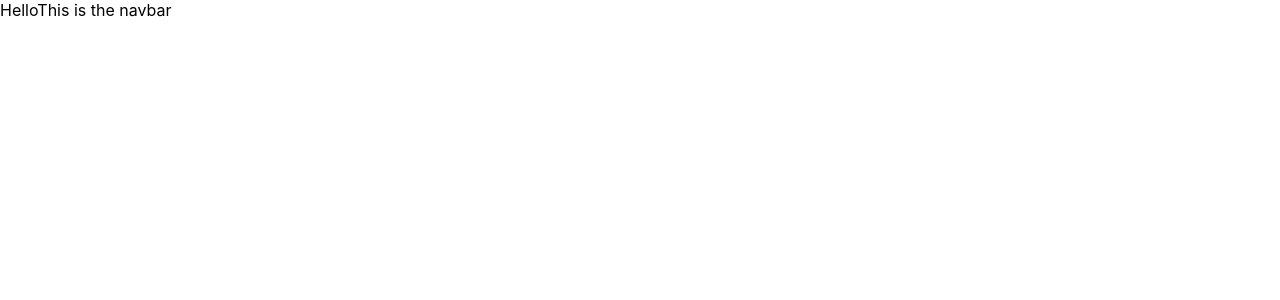
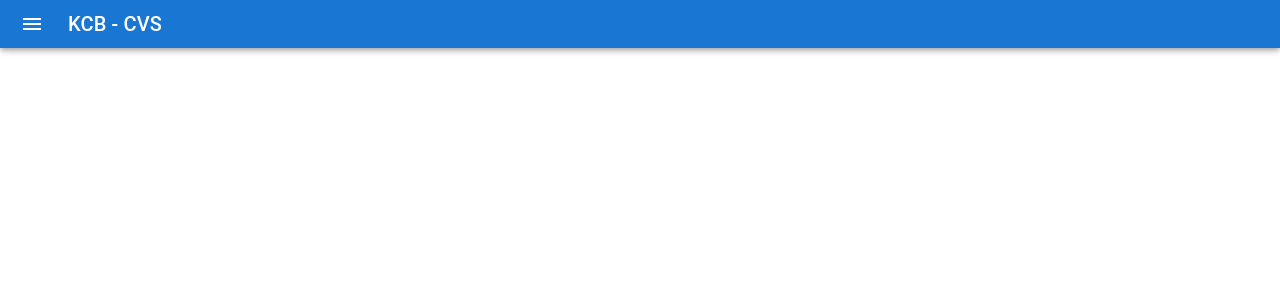
Before and after one commit to dayjyun/developing-the-developer, a React (Create React App) app in the folder frontend/: page / in a window 1280 px wide. Shown: the top 300 px of the page. Built offline with nearby package versions, Linux system fonts and the light colour scheme.

Commit message:
Current progress with changing nav bar color

```diff
--- a/frontend/package.json
+++ b/frontend/package.json
@@ -3,6 +3,10 @@
   "version": "0.1.0",
   "private": true,
   "dependencies": {
+    "@emotion/react": "^11.11.4",
+    "@emotion/styled": "^11.11.5",
+    "@mui/icons-material": "^5.15.16",
+    "@mui/material": "^5.15.16",
     "@testing-library/jest-dom": "^5.17.0",
     "@testing-library/react": "^13.4.0",
     "@testing-library/user-event": "^13.5.0",
--- a/frontend/src/App.tsx
+++ b/frontend/src/App.tsx
@@ -5,8 +5,7 @@ import { NavBar } from "./components/navbar/navbar";
 
 function App() {
   return (
-    <div className="App">
-      Hello
+    <div>
       <NavBar />
     </div>
   );
--- a/frontend/src/components/navbar/navbar.tsx
+++ b/frontend/src/components/navbar/navbar.tsx
@@ -1,5 +1,25 @@
+import { AppBar, Box, Toolbar, IconButton, Typography, Button } from "@mui/material";
+import MenuIcon from "@mui/icons-material/Menu";
+
+
 export const NavBar = () => {
     return (
-        <>This is the navbar</>
-    )
+      <Box sx={{ flexGrow: 1 }}>
+        <AppBar position="fixed" sx={{ border: "2px; solid; red" }}>
+          <Toolbar variant="dense">
+            <IconButton
+              edge="start"
+              color="inherit"
+              aria-label="menu"
+              sx={{ mr: 2 }}
+            >
+              <MenuIcon />
+            </IconButton>
+            <Typography variant="h6" color="inherit" component="div">
+              KCB - CVS
+            </Typography>
+          </Toolbar>
+        </AppBar>
+      </Box>
+    );
 }
```
Also changed, not shown: 1 other file (tests, documents, lock files or other folders).
